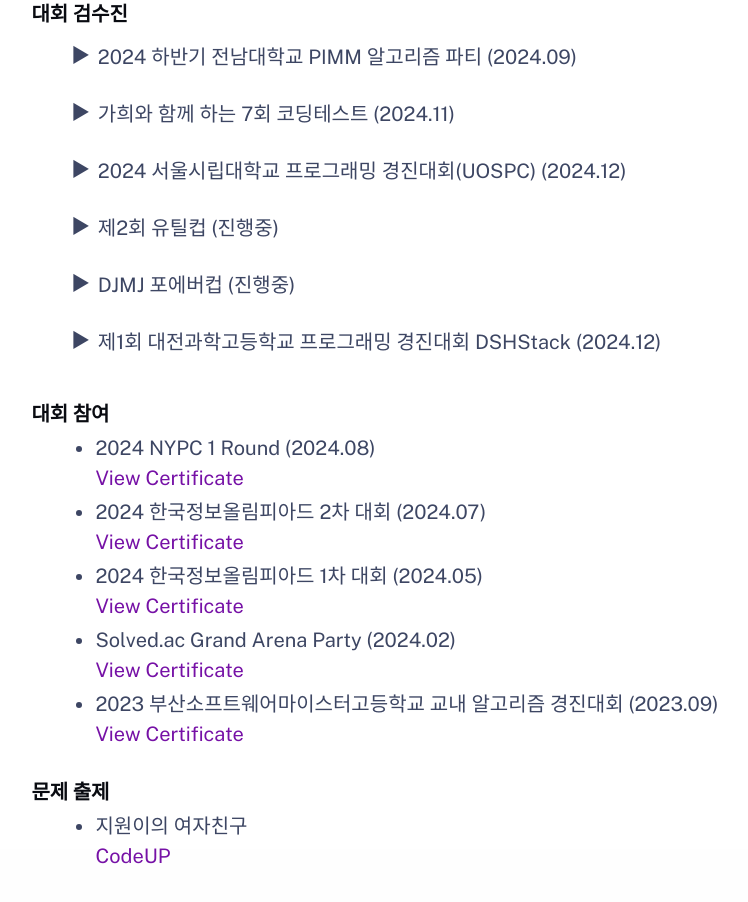
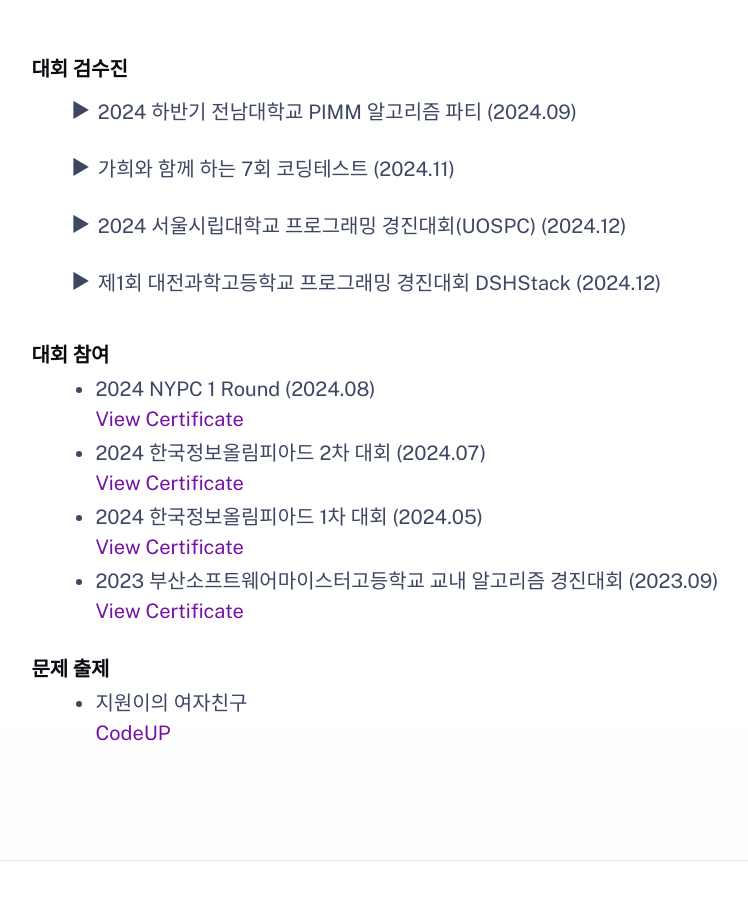
Before and after one commit to dongwookkim3/Portfolio, an Astro site: page /about in a window 1280 px wide. Shown: the part 1576-2478 px from the top of the page, without its empty margins (239-987 px from the left). Built offline with nearby package versions, Linux system fonts and the light colour scheme; Astro itself is replaced by a stand-in of ours.

Commit message:
FIX : AboutMe 페이지 개선

```diff
--- a/src/data/about.ts
+++ b/src/data/about.ts
@@ -22,18 +22,6 @@ export const contestData = [
         problems: ['UOS 문자열', '슈팅 연습', '드론 조작'],
         problemsNum: [32929, 32930, 32932],
         Nums: ['A', 'B', 'D']
-    },
-    {
-        id: 'F',
-        title: '제2회 유틸컵',
-        date: '진행중',
-        problems: []
-    },
-    {
-        id: 'G',
-        title: 'DJMJ 포에버컵',
-        date: '진행중',
-        problems: []
     },
     {
         id: 'H',
@@ -108,11 +96,6 @@ export const algorithmContestData = [
         link: 'https://credentials.nus.edu.sg/017d78c0-dd71-46db-9db6-2c3155a73787'
     },
     {
-        title: 'Solved.ac Grand Arena Party',
-        date: '2024.02',
-        link: 'https://credentials.nus.edu.sg/017d78c0-dd71-46db-9db6-2c3155a73787'
-    },
-    {
         title: '2023 부산소프트웨어마이스터고등학교 교내 알고리즘 경진대회',
         date: '2023.09',
         link: 'https://credentials.nus.edu.sg/017d78c0-dd71-46db-9db6-2c3155a73787'
--- a/src/pages/about.astro
+++ b/src/pages/about.astro
@@ -17,8 +17,11 @@ import '../styles/about.css';
         <main class="wrapper about">
             <Hero
                 title="About Me"
-                tagline="임베디드의 미래를 만들고 싶은 주니어 임베디드 개발자"
+                tagline={`임베디드의 미래를 만들고 싶은 엔지니어 `}
             >
+            <span style="display: inline;">
+                <a href="https://github.com/dongwook98" target="_blank" rel="noopener">김동욱</a>입니다.
+            </span>
             </Hero>
 
             <section>
```
Also changed, not shown: src/pages/project.astro (+4 -4 lines).
